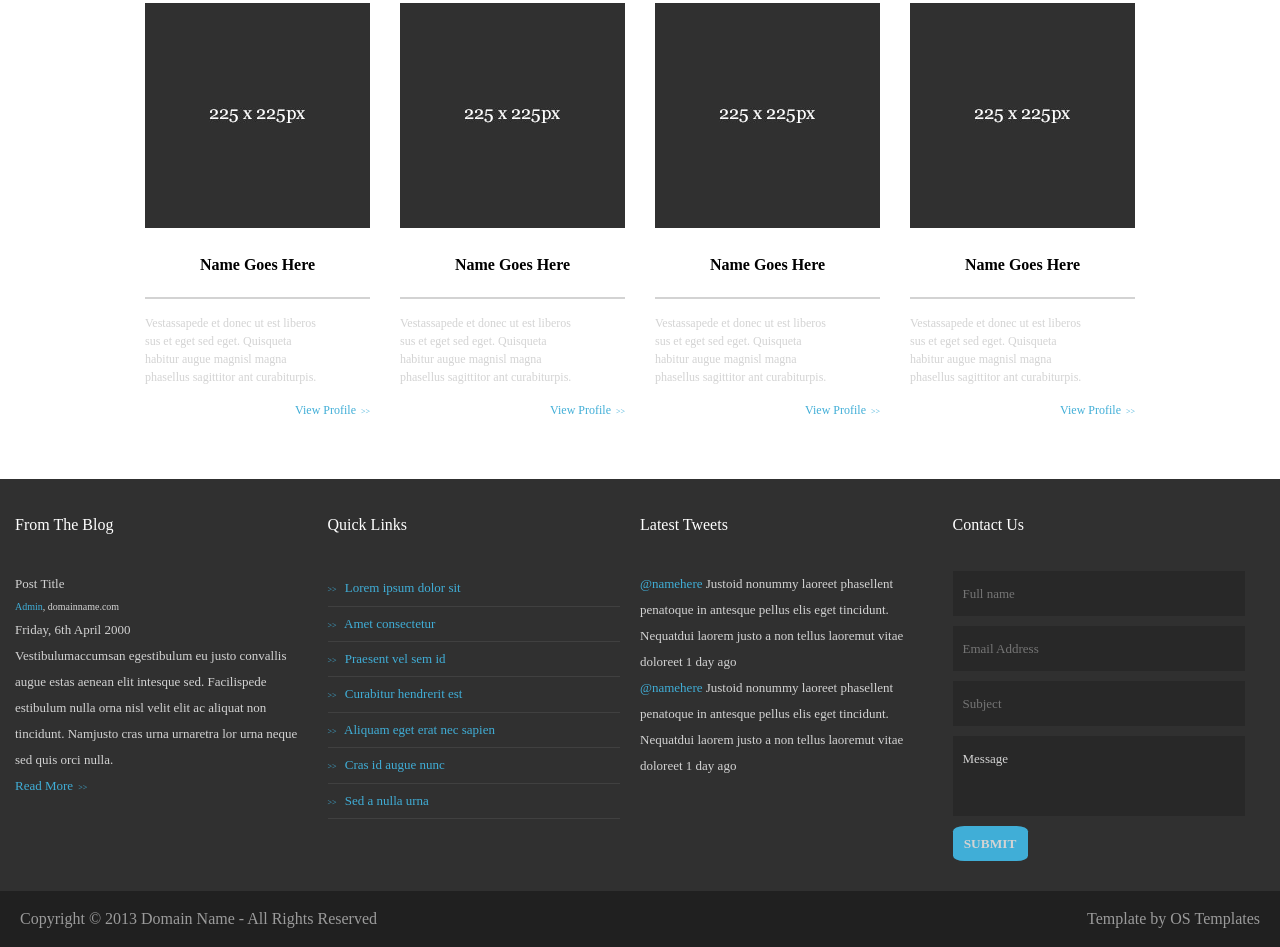
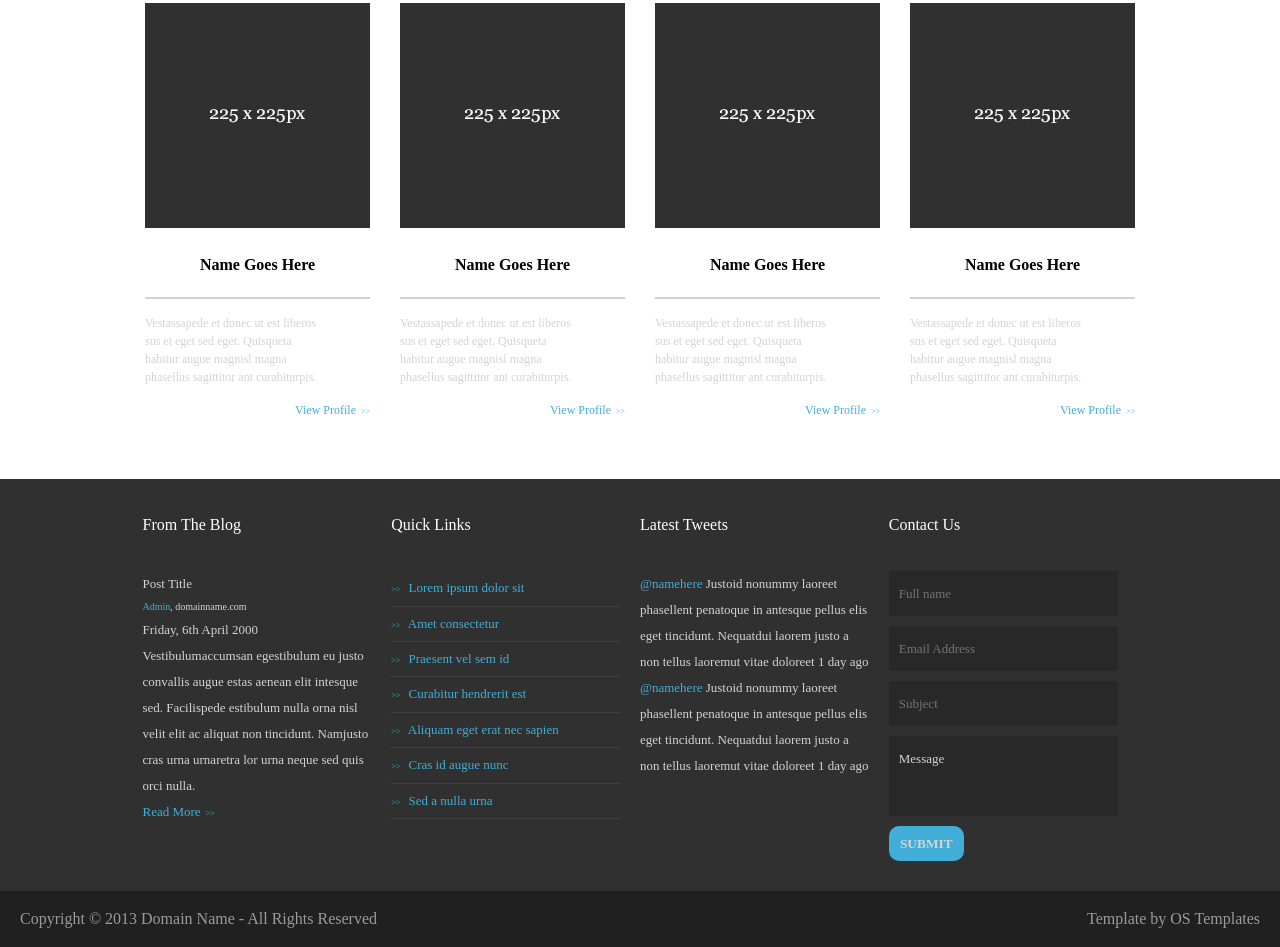
Before and after one commit to AnnaZhigit/homework10, a plain HTML site: page index.html in a window 1280 px wide. Shown: the part 1147-2094 px from the top of the page. Drawn offline with Linux system fonts and the light colour scheme.

Commit message:
error correction

```diff
--- a/index.html
+++ b/index.html
@@ -79,17 +79,17 @@
 			</ul>
 	  	</main>
 		<footer>
-			<div>
-				<ul class="information_of_blog_menu">
-					<li class="blog">
+			<div class="container">
+				<div class="information_of_blog_menu">
+					<div class="wrapper">
 						<h5>From The Blog</h5>
 						<p class="post_title">Post Title </p>
 						<p class="admin"><a href="#">Admin</a>, domainname.com </p>
 						<time> Friday, 6th April 2000</time>
 						<p>Vestibulumaccumsan egestibulum eu justo convallis augue estas aenean elit intesque sed. Facilispede estibulum nulla orna nisl velit elit ac aliquat non tincidunt. Namjusto cras urna urnaretra lor urna neque sed quis orci nulla.</p>
 						<a class="quotes" href="#">Read More</a>
-					</li>
-					<li>
+					</div>
+					<div class="wrapper">
 						<h5>Quick Links</h5>
 						<ul class="list_links">
 							<li>
@@ -114,13 +114,13 @@
 								<a href="#">Sed a nulla urna</a>
 							</li>
 						</ul>
-					</li>
-					<li>
+					</div>
+					<div class="wrapper">
 						<h5>Latest Tweets</h5>
 						<p><a href="#">@namehere</a> Justoid nonummy laoreet phasellent penatoque in antesque pellus elis eget tincidunt. Nequatdui laorem justo a non tellus laoremut vitae doloreet 1 day ago</p>
 						<p><a href="#">@namehere</a> Justoid nonummy laoreet phasellent penatoque in antesque pellus elis eget tincidunt. Nequatdui laorem justo a non tellus laoremut vitae doloreet 1 day ago</p>
-					</li>
-					<li>
+					</div>
+					<div class="wrapper">
 						<h5>Contact Us</h5>
 						<form name="contacts_form" method="get" action="input1.php">
 							<input type="text" name="name" placeholder="Full name" class="name" required />
@@ -129,8 +129,8 @@
 							<textarea name="Message">Message</textarea>
 							<button class="button_submit" type="submit">Submit</button>
 						</form>
-					</li>
-				</ul>
+					</div>
+				</div>
 			</div>
 			<div class="copyright">
 				<div>Copyright © 2013 Domain Name - All Rights Reserved</div>
--- a/style.css
+++ b/style.css
@@ -268,6 +268,10 @@ a {
     padding-left: 5px;
 }
 
+.container {
+	background-color: #303030;
+}
+
 .information_of_blog_menu {
 	display: flex;
 	flex-direction: row;
@@ -275,7 +279,6 @@ a {
 	justify-content: space-around;
 	align-items: flex-start;
 	align-content: stretch;
-	background-color: #303030;
 	padding-top: 30px;
     padding-bottom: 30px;
     padding-left: 15px;
@@ -285,15 +288,17 @@ a {
   	font-family: "Georgia Regular";
   	line-height: 2;
   	text-align: left;
+  	max-width: 995px;
+  	margin: 0 auto;
 }
 
 
-.information_of_blog_menu > li {
+.information_of_blog_menu .wrapper {
 	width: 25%;
 	padding-right: 20px;
 }
 
-.information_of_blog_menu li h5{
+.information_of_blog_menu h5{
 	color:  #ffffff;
 	padding-bottom: 30px;
 	font-size: 16px;
@@ -374,7 +379,7 @@ textarea  {
     font-family: "Georgia Regular";
     background-color: #40aed7;
     border: none;
-    border-radius: 15%;
+    border-radius: 10px;
     text-transform:uppercase;
     font-weight: bold;
 }
```
